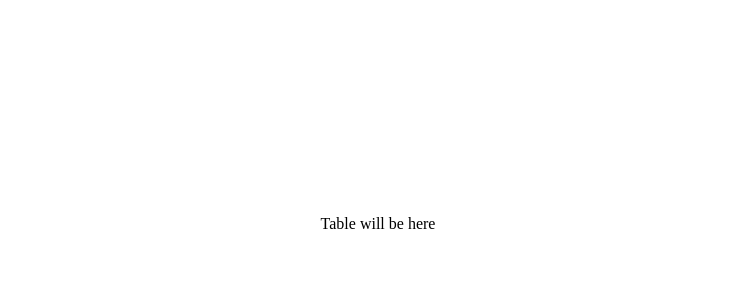
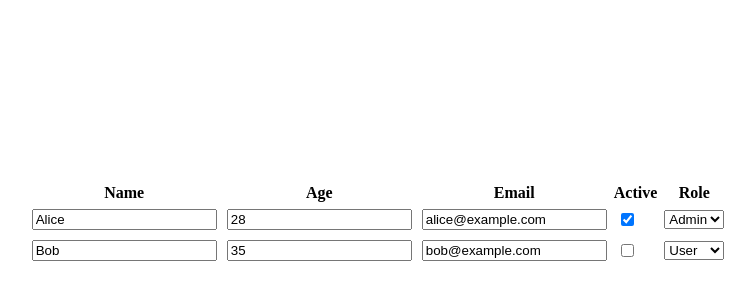
Before and after one commit to ZingerMarat/cemento, a React (Vite) app in the folder cemento-ass/: page / in a window 1280 px wide. Shown: the part 184-484 px from the top of the page, without its empty margins (262-1017 px from the left). Built offline with nearby package versions, Linux system fonts and the light colour scheme.

Commit message:
Ability to render diﬀerent data types per column

```diff
--- a/cemento-ass/src/App.jsx
+++ b/cemento-ass/src/App.jsx
@@ -1,10 +1,11 @@
 import React from 'react';
+import Table from './components/Table';
 
 const initialTableData = {
   columns: [
     { id: "name", ordinalNo: 1, title: "Name", type: "string" },
-    { id: "email", ordinalNo: 2, title: "Email", type: "email" },
-    { id: "age", ordinalNo: 3, title: "Age", type: "number" },
+    { id: "age", ordinalNo: 2, title: "Age", type: "number" },
+    { id: "email", ordinalNo: 3, title: "Email", type: "email" },
     { id: "isActive", ordinalNo: 4, title: "Active", type: "boolean" },
     { id: "role", ordinalNo: 5, title: "Role", type: "select", options: ["Admin", "User", "Guest"] },
   ],
@@ -17,7 +18,10 @@ const initialTableData = {
 export default function App() {
   return (
     <div style={{ minHeight: "100vh", display: "flex", justifyContent: "center", alignItems: "center" }}>
-      <div>Table will be here</div>
+      <Table
+        columns={initialTableData.columns}
+        data={initialTableData.data}
+      />
     </div>
   );
 }
--- /dev/null
+++ b/cemento-ass/src/components/Table.jsx
@@ -0,0 +1,27 @@
+import React from 'react';
+import TableCell from './TableCell';
+
+export default function Table({columns, data}) {
+    return (
+        <table>
+            <thead>
+                <tr>
+                    {columns.map((column) => (
+                        <th key={column.id}>{column.title}</th>
+                    ))}
+                </tr>
+            </thead>
+            <tbody>
+                {data.map((row) => (
+                    <tr key={row.id}>
+                        {columns.map((column) => (
+                            <td key={column.id}>
+                                <TableCell column={column} value={row[column.id]} />
+                            </td>
+                        ))}
+                    </tr>
+                ))}
+            </tbody>
+        </table>
+    );
+}
--- /dev/null
+++ b/cemento-ass/src/components/TableCell.jsx
@@ -0,0 +1,20 @@
+import React from 'react';
+
+const cellRenderers = {
+    string: (value, onChange) => <input type="text" value={value || ''} onChange={(e) => onChange(e.target.value)}/>,
+    number: (value, onChange) => <input type="number" value={value || ''} onChange={(e) => onChange(Number(e.target.value))} />,
+    boolean: (value, onChange) => <input type="checkbox" checked={Boolean(value)} onChange={(e) => onChange(e.target.checked)} />,
+    email: (value, onChange) => <input type="email" value={value || ''} onChange={(e) => onChange(e.target.value)} />,
+    select: (value, column, onChange) => <select value={value || ''}  onChange={(e) => onChange(e.target.value)}>
+                                            {column.options.map((option) =>
+                                                <option key={option} value={option}>
+                                                    {option}
+                                                </option>)}
+                                        </select>,
+};
+
+export default function TableCell({ column, value }) {
+    const renderer = cellRenderers[column.type] || cellRenderers.string;
+
+    return <td>{renderer(value, column)}</td>;
+}
```
